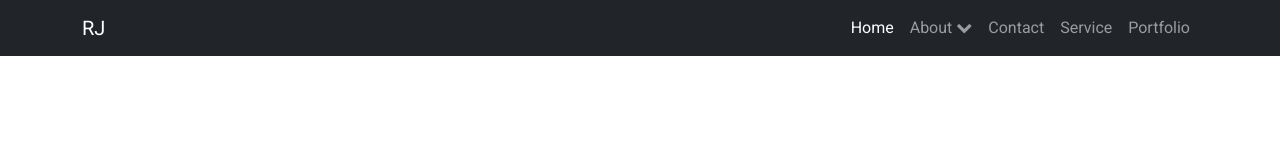
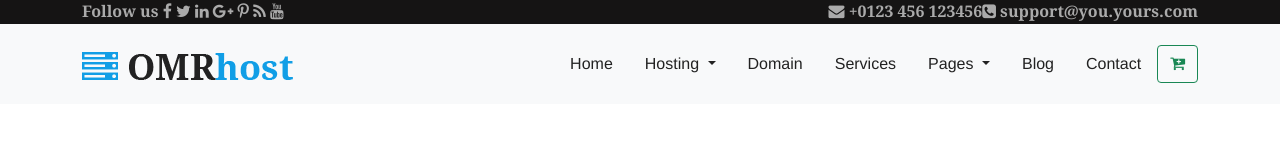
Before and after one commit to md-miraz-uddin/Test-Job-Front-End-Dev.-by-ThemeLooks-Ltd, a plain HTML site: page index.html in a window 1280 px wide. Drawn offline with Linux system fonts and the light colour scheme.

Commit message:
Nav bar and Header skeleton created

```diff
--- a/index.html
+++ b/index.html
@@ -1,54 +1,154 @@
-<!doctype html>
+<!DOCTYPE html>
 <html lang="en">
   <head>
     <!-- Required meta tags -->
-    <meta charset="utf-8">
-    <meta name="viewport" content="width=device-width, initial-scale=1">
+    <meta charset="utf-8" />
+    <meta name="viewport" content="width=device-width, initial-scale=1" />
 
     <!-- Bootstrap CSS -->
-    <link href="./public/assets/css/bootstrap.min.css" rel="stylesheet">
+    <link href="./public/assets/css/bootstrap.min.css" rel="stylesheet" />
 
     <!-- Google Roboto Font -->
-    <link rel="preconnect" href="https://fonts.googleapis.com">
-    <link rel="preconnect" href="https://fonts.gstatic.com" crossorigin>
-    <link href="https://fonts.googleapis.com/css2?family=Roboto:wght@100;300;400;500;700&display=swap" rel="stylesheet">
+    <link rel="preconnect" href="https://fonts.googleapis.com" />
+    <link rel="preconnect" href="https://fonts.gstatic.com" crossorigin />
+    <link
+      href="https://fonts.googleapis.com/css2?family=Roboto:wght@100;300;400;500;700&display=swap"
+      rel="stylesheet"
+    />
 
     <!-- Font Awesome -->
-    <link rel="stylesheet" href="./public/assets/css/font-awesome.min.css">
+    <link rel="stylesheet" href="./public/assets/css/font-awesome.min.css" />
 
     <title>Rock the World</title>
 
     <!-- Custom CSS -->
-    <link rel="stylesheet" href="./public/assets/css/style.css">
-    <link rel="stylesheet" href="./public/assets/css/media.css">
+    <link rel="stylesheet" href="./public/assets/css/style.css" />
+    <link rel="stylesheet" href="./public/assets/css/media.css" />
 
     <!-- Favicon -->
-    <link rel="icon" type="image/png" href="./public/assets/img/favicon.ico">
-
+    <link rel="icon" type="image/png" href="./public/assets/img/favicon.ico" />
   </head>
   <body>
-    <nav class="navbar navbar-expand-lg navbar-dark bg-dark">
+    <!-- Header -->
+    <div class="header">
       <div class="container">
-            <a class="navbar-brand" href="#">RJ</a>
-            <button class="navbar-toggler" type="button" data-bs-toggle="collapse" data-bs-target="#navbarSupportedContent" aria-controls="navbarSupportedContent" aria-expanded="false" aria-label="Toggle navigation">
+        <div class="row">
+          <div class="col-md-6 social_icons">
+            <a href="#">Follow us</a>
+            <a href="#">
+              <i class="fa fa-facebook" aria-hidden="true"></i>
+            </a>
+            <a href="#">
+              <i class="fa fa-twitter" aria-hidden="true"></i>
+            </a>
+            <a href="#">
+              <i class="fa fa-linkedin" aria-hidden="true"></i>
+            </a>
+            <a href="#">
+              <i class="fa fa-google-plus" aria-hidden="true"></i>
+            </a>
+            <a href="#">
+              <i class="fa fa-pinterest-p" aria-hidden="true"></i>
+            </a>
+            <a href="#">
+              <i class="fa fa-rss" aria-hidden="true"></i>
+            </a>
+            <a href="#">
+              <i class="fa fa-youtube" aria-hidden="true"></i>
+            </a>
+          </div>
+          <div class="col-md-6 d-flex justify-content-end">
+            <a href="#">
+              <i class="fa fa-envelope" aria-hidden="true"></i>
+              <span>+0123 456 123456</span>
+            </a>
+            <a href="#">
+              <i class="fa fa-phone-square" aria-hidden="true"></i>
+              <span>support@you.yours.com</span>
+            </a>
+          </div>
+        </div>
+      </div>
+    </div>
+
+    <!-- Navigation -->
+    <nav class="navbar navbar-expand-lg navbar-light bg-light">
+      <div class="container">
+        <a class="navbar-brand" href="#">
+          <img src="./public/assets/img/logo.png" alt="">
+        </a>
+        <div class="d-flex order-md-1 order-lg-2">
+          <form class="d-flex order-md-1 order-lg-2">
+            <!-- <input class="form-control me-2" type="search" placeholder="Search" aria-label="Search"> -->
+            <button class="btn btn-outline-success" type="submit">
+              <i class="fa fa-cart-plus" aria-hidden="true"></i>
+            </button>
+          </form>
+          <button
+            class="navbar-toggler order-md-2 order-lg-1"
+            type="button"
+            data-bs-toggle="collapse"
+            data-bs-target="#navbarSupportedContent"
+            aria-controls="navbarSupportedContent"
+            aria-expanded="false"
+            aria-label="Toggle navigation"
+          >
             <span class="navbar-toggler-icon"></span>
           </button>
-            <div class="collapse navbar-collapse" id="navbarSupportedContent">
-            <ul class="navbar-nav">
+        </div>
+        <div
+          class="collapse navbar-collapse order-md-2 order-lg-1"
+          id="navbarSupportedContent"
+        >
+          <ul class="nav nav_justify">
             <li class="nav-item">
-                    <a class="nav-link active" href="#">Home </a>
+              <a class="nav-link active" aria-current="page" href="#">
+                <span>Home</span>
+              </a>
+            </li>
+            <li class="nav-item dropdown">
+              <a
+                class="nav-link dropdown-toggle"
+                href="#"
+                id="hostingDropdown"
+                role="button"
+                data-bs-toggle="dropdown"
+                aria-expanded="false"
+              >
+                <span>Hosting</span>
+              </a>
+              <ul class="dropdown-menu" aria-labelledby="hostingDropdown">
+                <li><a class="dropdown-item" href="#">Hosting 1</a></li>
+                <li><a class="dropdown-item" href="#">Hosting 2</a></li>
+              </ul>
             </li>
             <li class="nav-item">
-                    <a class="nav-link" href="#">About <i class="fa fa-chevron-down"></i></a>
+              <a class="nav-link" href="#"><span>Domain</span></a>
             </li>
             <li class="nav-item">
-                    <a class="nav-link" href="#">Contact</a>
+              <a class="nav-link" href="#"><span>Services</span></a>
+            </li>
+            <li class="nav-item dropdown">
+              <a
+                class="nav-link dropdown-toggle"
+                href="#"
+                id="pagesDropdown"
+                role="button"
+                data-bs-toggle="dropdown"
+                aria-expanded="false"
+              >
+                <span>Pages</span>
+              </a>
+              <ul class="dropdown-menu" aria-labelledby="pagesDropdown">
+                <li><a class="dropdown-item" href="#">Page 1</a></li>
+                <li><a class="dropdown-item" href="#">Page 2</a></li>
+              </ul>
             </li>
             <li class="nav-item">
-                    <a class="nav-link" href="#">Service</a>
+              <a class="nav-link" href="#"><span>Blog</span></a>
             </li>
             <li class="nav-item">
-                    <a class="nav-link" href="#">Portfolio</a>
+              <a class="nav-link" href="#"><span>Contact</span></a>
             </li>
           </ul>
         </div>
--- a/public/assets/css/media.css
+++ b/public/assets/css/media.css
@@ -3,3 +3,21 @@
         justify-content: end;
     }
 }
+
+@media(max-width: 1599px) {}
+
+@media(max-width: 1399px) {}
+
+@media(max-width: 1199px) {}
+
+@media(max-width: 991px) {
+    .nav_justify{
+        justify-content: center;
+    }
+}
+
+@media(max-width: 767px) {}
+
+@media(max-width: 575px) {
+
+}
--- a/public/assets/css/style.css
+++ b/public/assets/css/style.css
@@ -1,9 +1,31 @@
-*{
-	font-family: 'Roboto', sans-serif;
+/* Common CSS */
+@font-face {
+    font-family: arimo-regular;
+    src: url(../../assets/font/Arimo-Regular.ttf);
+}
+
+@font-face {
+    font-family: arimo-medium;
+    src: url(../../assets/font/Arimo-Medium.ttf);
+}
+
+@font-face {
+    font-family: droidSerif-regular;
+    src: url(../../assets/font/DroidSerif-Regular.ttf);
+}
+
+@font-face {
+    font-family: droidSerif-bold;
+    src: url(../../assets/font/DroidSerif-Bold.ttf);
+}
+
+* {
+    font-family: droidSerif-bold, sans-serif;
 }
 
 a {
     text-decoration: none;
+    display: inline-block;
 }
 
 a:hover {
@@ -77,12 +99,10 @@ input[type="password"]::-ms-reveal {
 }
 
 :root {
-    --text-color: #29303b;
+    --text-color: #222;
     --text-light-color: #2c2c2c;
-    --subtitle-color: #848484;
-    --brand-color: #3c3892;
-    --brand-color2: #3c3892;
-    --brand-color3: #7471b1;
+    --subtitle-color: #aaa;
+    --brand-color: #119ee6;
     --button-color: var(--brand-color);
     --review-color: #0fbfa1;
     --review-gold-color: #ffc107;
@@ -92,3 +112,72 @@ input[type="password"]::-ms-reveal {
 .section-title {
     color: var(--button-color);
 }
+
+/* Header */
+.header {
+    background-color: #151414;
+}
+
+.header a {
+    color: var(--subtitle-color);
+}
+
+.header .social_icons a:hover {
+    color: var(--brand-color);
+}
+
+/* Navigation */
+.nav_justify {
+    justify-content: end;
+}
+
+.nav_justify a {
+    font-family: arimo-regular, sans-serif;
+}
+
+.nav_justify .nav-link {
+    color: var(--text-color);
+    transition: all linear .3s;
+}
+
+.nav_justify .nav-link span {
+    position: relative;
+    color: var(--text-color);
+    font-family: arimo-regular, sans-serif;
+    transition: all linear .3s;
+}
+
+.nav_justify .nav-link span::before {
+    position: absolute;
+    content: '';
+    background: var(--brand-color);
+    width: 120%;
+    height: 3px;
+    top: -31px;
+    left: 50%;
+    transform: translateX(-50%);
+    opacity: 0;
+    transition: all linear .3s;
+}
+
+.nav_justify .nav-link:hover{
+    color: var(--brand-color);
+}
+
+.nav_justify .nav-link:hover span{
+    color: var(--brand-color);
+}
+
+.nav_justify .nav-link:hover span::before{
+    opacity: 1;
+}
+
+.navbar {
+    padding-top: 0;
+    padding-bottom: 0;
+    line-height: 64px;
+}
+
+.navbar .dropdown-menu li {
+    line-height: 50px;
+}
```
Lines whose indentation alone changed are shown as unchanged.
